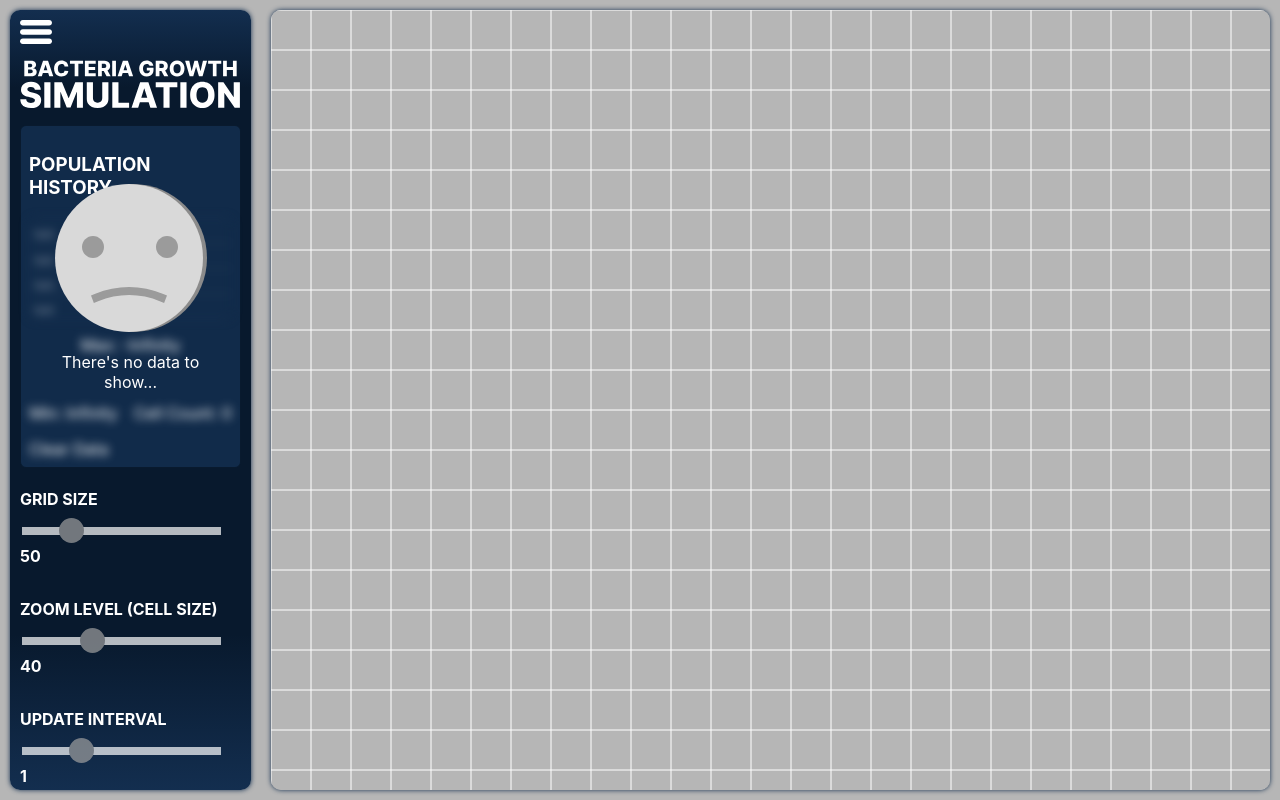
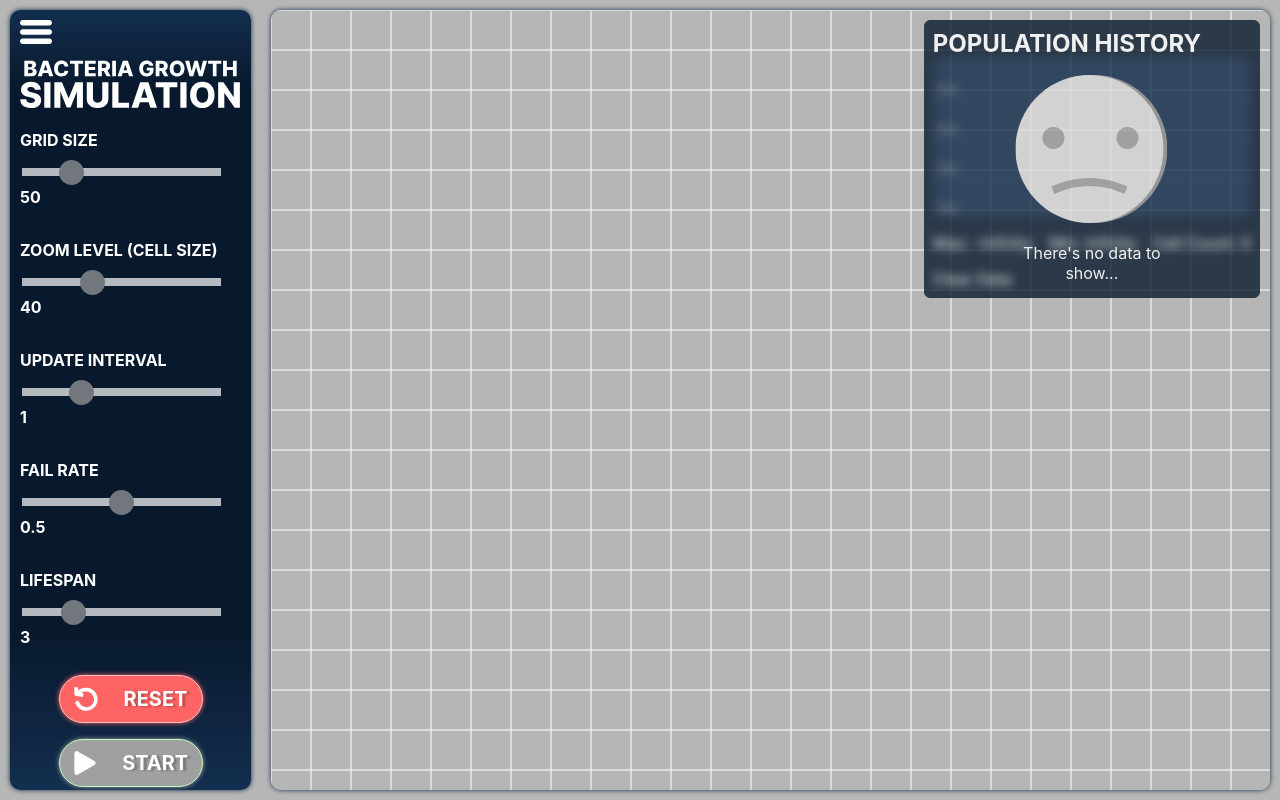
Before and after one commit to yambrose/CellGrowthSimulation, a React (Vite) app: page / in a window 1280 px wide. Built offline with nearby package versions, Linux system fonts and the light colour scheme.

Commit message:
Fixed graph interface

```diff
--- a/src/App.tsx
+++ b/src/App.tsx
@@ -2,6 +2,7 @@ import { useState } from "react";
 import GridCanvas from "./components/GridCanvas";
 import SideBar from "./components/SideBar";
 import SimulationContextProvider from "./contexts/SimulationContext";
+import Stats from "./components/Stats";
 
 export default function App() {
 
@@ -15,6 +16,7 @@ export default function App() {
         onContextMenu={handleContextMenu}
       >
         <SideBar />
+        <Stats />
         <div className="canvasContainer">
           <GridCanvas />
         </div>
--- a/src/components/GridCanvas.tsx
+++ b/src/components/GridCanvas.tsx
@@ -15,7 +15,6 @@ const GridCanvas: React.FC = () => {
 
   useEffect(() => {
     const canvas = canvasRef.current;
-    // if (occupiedCells.size === 0) { context.togglePlaying(); }
     // Happens if canvas is on the not null
     if (canvas) {
       canvas.width = canvasSize;
--- a/src/components/SideBar.tsx
+++ b/src/components/SideBar.tsx
@@ -24,7 +24,6 @@ const SideBar: React.FC = () => {
             <aside className={`sideBar ${!context.sideBarOpen && 'closed'}`}>
                 <img src={BurgerSVG} className="burgerIcon" onClick={context.closeSideBar} />
                 <img src={TitleSVG} />
-                <Stats />
                 <Slider
                     value={context.gridSize}
                     label='Grid Size'
--- a/src/components/Stats.tsx
+++ b/src/components/Stats.tsx
@@ -111,13 +111,13 @@ const Stats: React.FC = () => {
     }, [context.cellCountHistory]);
 
     return (
-        <div className="stats" style={{ position: 'relative' }}>
-            <h3>POPULATION HISTORY</h3>
+        <div className="stats">
+            <h2>POPULATION HISTORY</h2>
             {context.cellCountHistory.length === 0 &&
                 <div
                     style={{
                         position: 'absolute',
-                        top: '50%',
+                        top: '60%',
                         left: '50%',
                         transform: 'translate(-50%, -50%)',
                         zIndex: 2,
--- a/src/index.css
+++ b/src/index.css
@@ -14,6 +14,12 @@
   --sliderThumbHoverColor: #636363;
   --disabledTrackColor: #A0A0A0;
   --disabledThumbColor: #3a3a3a;
+}
+
+h1, h2, h3 {
+  font-family: 'Inter';
+  font-weight: 700;
+  margin: 0;
 }
 
 body {
@@ -169,13 +175,6 @@ button {
   height: 1.5rem;
 }
 
-.stats {
-  padding: 0.5rem;
-  border-radius: 0.375rem;
-  border: 1px solid #091A2E;
-  background: #112B4A;
-}
-
 .graphContainer {
   min-width: 100%;
   min-height: 100%;
@@ -199,14 +198,42 @@ button {
 
 .contextMenu {
   position: absolute;
-  padding: 1rem;
-  margin: 1rem;
+  padding: var(--defaultPadding);
+  margin: calc(2*var(--defaultMargin));
   background: #091A2E;
   color: #fff;
   opacity: 0.8;
   border-radius: 0.375rem;
   box-shadow: 0px 0px 5px 0px #000;
   z-index: 100;
+
+  transition: opacity 0.2s;
+}
+
+.contextMenu:hover {
+  opacity: 1;
+}
+
+.stats {
+  position: absolute;
+  display: flex;
+  flex-direction: column;
+  color: #fff;
+  opacity: 0.8;
+  top: 0;
+  right: 0;
+  padding: 0.5rem;
+  border-radius: 0.375rem;
+  border: 1px solid #091A2E;
+  background: #091A2E;
+  z-index: 100;
+  margin: calc(2*var(--defaultMargin));
+
+  transition: opacity 0.2s;
+}
+
+.stats:hover {
+  opacity: 1;
 }
 
 .burgerIcon {
```
